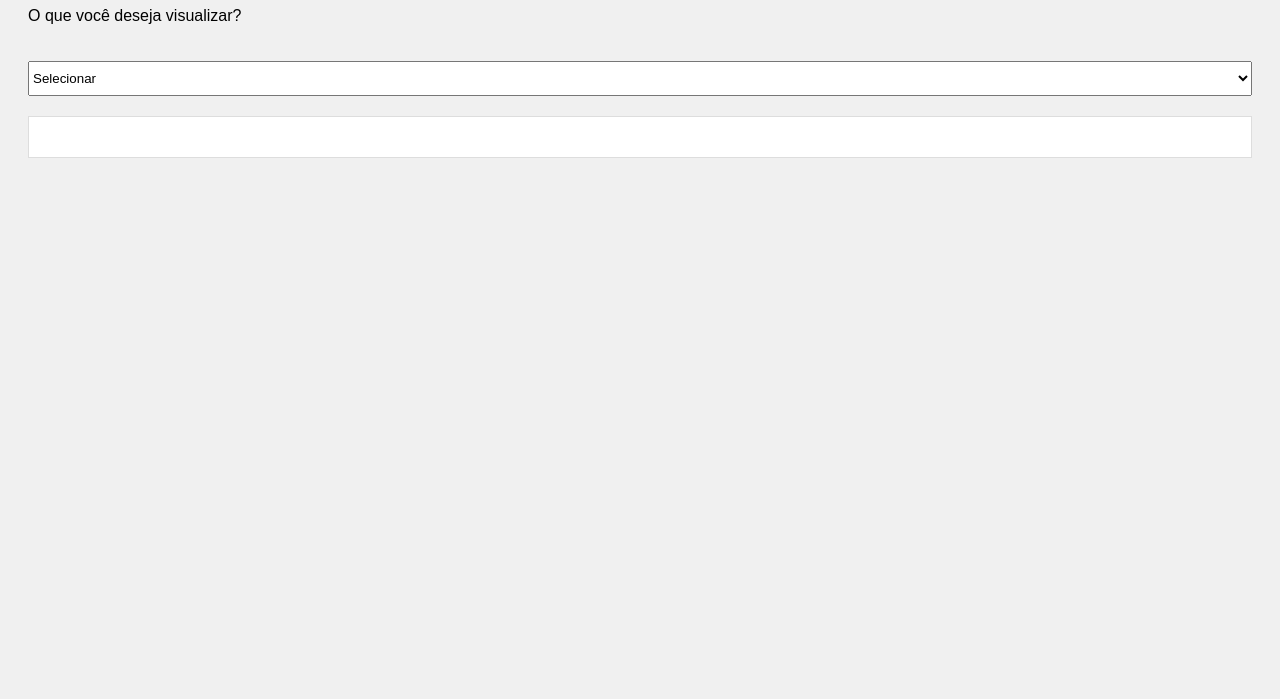
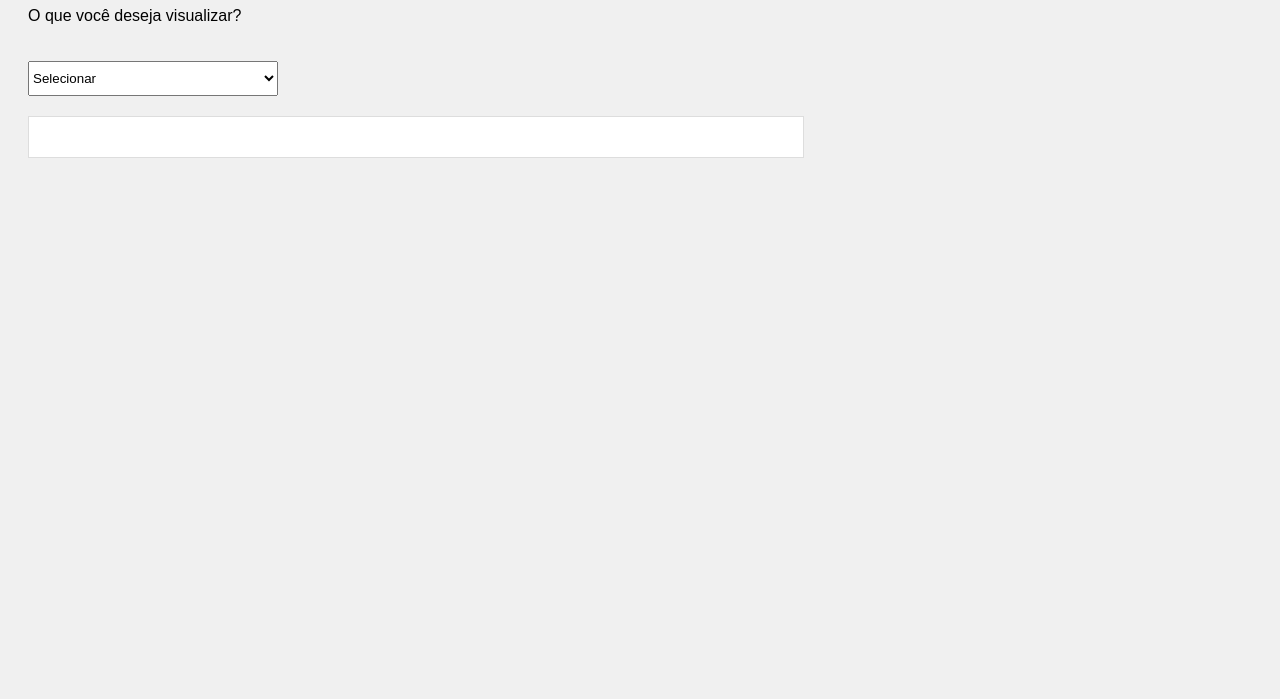
Before and after one commit to alvesrez/Lista-3---api, a plain HTML site: page index.html in a window 1280 px wide. Shown: the part 101-800 px from the top of the page. Drawn offline with Linux system fonts and the light colour scheme.

Commit message:
Update style.css
correção

```diff
--- a/style.css
+++ b/style.css
@@ -9,7 +9,7 @@ h1 {
 }
 
 select {
-    width: 100%;
+    width: 250px;
     height: 35px;
     margin-top: 20px;
 }
@@ -17,6 +17,7 @@ select {
 #resultado {
     margin-top: 20px;
     padding: 20px;
+    width: 60%;
     border: 1px solid #ddd;
     background-color: #fff;
 }
```
